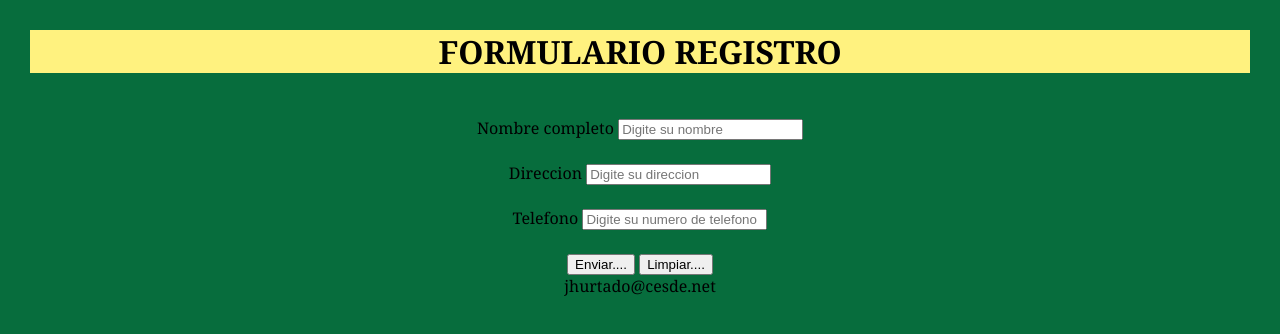
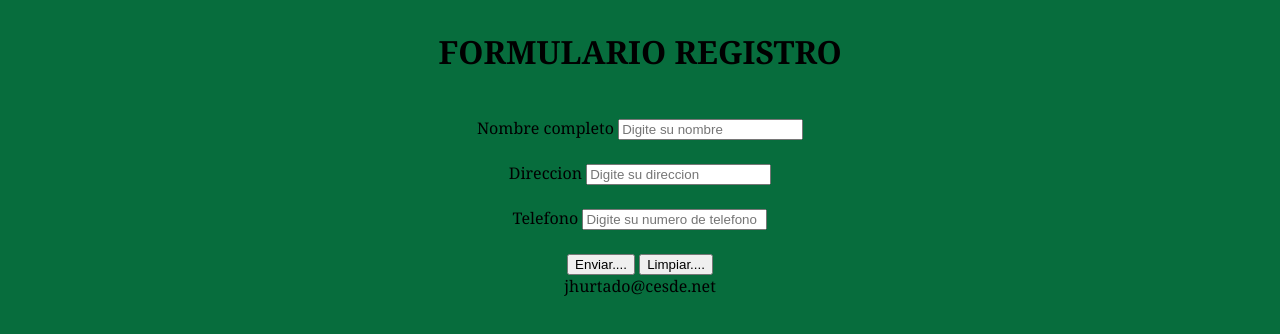
Before and after one commit to jhon22flox/mi-registro, a plain HTML site: page index.html in a window 1280 px wide. Drawn offline with Linux system fonts and the light colour scheme.

Commit message:
Update style.css

```diff
--- a/style.css
+++ b/style.css
@@ -12,6 +12,6 @@ html{
     }
     h1{
         font-family: Cambria, Cochin, Georgia, Times, 'Times New Roman', serif;
-        background-color: rgb(255, 242, 127);
+
         text-align: center;
     }
```
